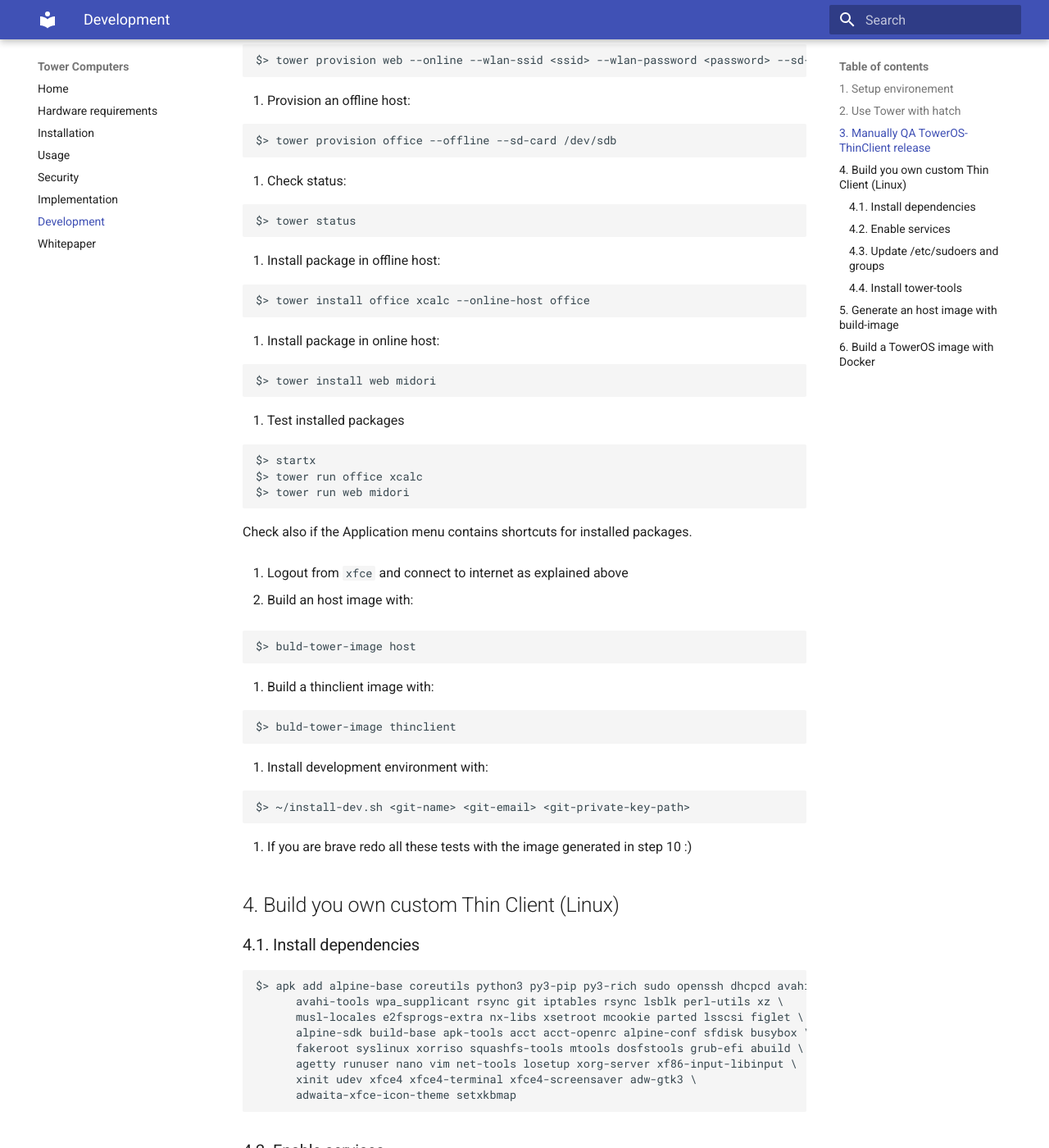
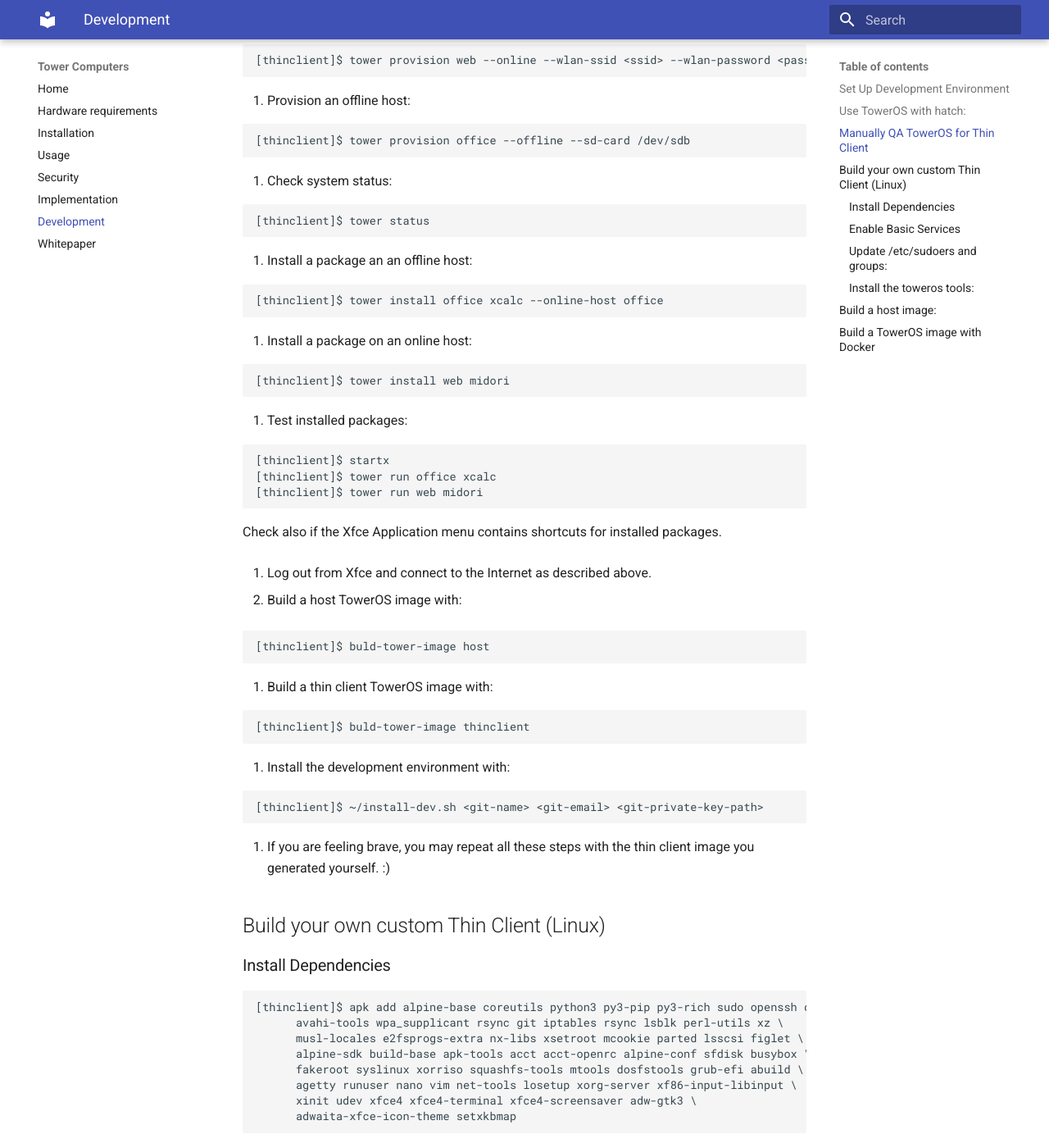
Before and after one commit to towercomputers/toweros, an MkDocs documentation site: the page built from docs/DeveloperGuide.md, in a window 1280 px wide and 1400 px high, scrolled down 1494 px. Shown: the whole window at 82% size. Built offline with MkDocs 1.6.1 and Material for MkDocs 9.7.7, drawn with Linux system fonts in a browser that asks for light colours; some of the changed text lies outside the part shown.

````diff
--- a/docs/DeveloperGuide.md
+++ b/docs/DeveloperGuide.md
@@ -1,11 +1,11 @@
-## 1. Setup environement
+## Set Up Development Environment
 
-To connect the Thin Client to internet you must:
+To connect the thin client to the Internet you must:
 
-1. provision a `router`
-2. set the thinclient gateway to `192.168.2.1` (the router`s ip):
+1. Provision a `router`.
+1. Set the gateway on the thin client to `192.168.2.1` (the router's IP address):
 
-The file /etc/network/interfaces must contain the following:
+The file `/etc/network/interfaces` must contain the following:
 
 ```
 auto lo
@@ -19,112 +19,115 @@ iface eth1 inet static
     address 192.168.3.100/24
 EOF
 ```
-3. set the DNS server:
 
-The file /etc/resolv.conf must contain the following:
+1. Set the DNS server on the thin client:
+
+The file `/etc/resolv.conf` must contain the following:
+
 ```
 nameserver 8.8.8.8
 nameserver 8.8.4.4
 ```
 
-4. restart network with: `sudo rc-service networking restart`
+1. Restart the network with: `[thinclient]$ sudo rc-service networking restart`:
 
-Configure `git`, download Github repository in `~/towercomputers/tower-tools` and install `hatch` with:
+Configure `git`, download Github repository in `~/towercomputers/toweros` and install `hatch` with:
 
 ```
-$> ~/install-dev.sh <git-name> <git-email> <git-private-key-path>
+[thinclient]$ ~/install-dev.sh <git-name> <git-email> <git-private-key-path>
 ```
 
-## 2. Use Tower with hatch
+## Use TowerOS with `hatch`:
 
 ```
-$> git clone git@github.com:towercomputers/tower-tools.git
-$> cd tower-tools
-$> pip install hatch
-$> hatch run tower --help
-$> hatch run build-tower-image --help
+[thinclient]$ git clone git@github.com:towercomputers/toweros.git
+[thinclient]$ cd toweros
+[thinclient]$ pip install hatch
+[thinclient]$ hatch run tower --help
+[thinclient]$ hatch run build-tower-image --help
 ```
 
-## 3. Manually QA TowerOS-ThinClient release
+## Manually QA TowerOS for Thin Client
 
 On first boot:
 
 1. Basic checking
 
-- Welcome message should be customized.
-- README, whitepaper and install-dev.sh should be in ~/.
-- wheel package and host image should be in ~/.cache/tower/builds.
-- iptables -L -v should show firewall rules and /var/logs/iptables.log should contain firewall logs.
-- `lo` and `eth0` should be up (check  with `ip ad`)
+- The “welcome message” should refer to TowerOS.
+- The README, whitepaper and `install-dev.sh` script should be found in `~/`.
+- The `wheel` package and host image should be in `~/.cache/tower/builds`.
+- `$ iptables -L -v` should show firewall rules, and `/var/logs/iptables.log` should contain firewall logs.
+- `lo` and `eth0` should be up (check  with `$ ip ad`)
 
-2. Provision an online host:
+1. Provision an online host:
 
 ```
-$> tower provision web --online --wlan-ssid <ssid> --wlan-password <password> --sd-card /dev/sdb
+[thinclient]$ tower provision web --online --wlan-ssid <ssid> --wlan-password <password> --sd-card /dev/sdb
 ```
 
-3. Provision an offline host:
+1. Provision an offline host:
 
 ```
-$> tower provision office --offline --sd-card /dev/sdb
+[thinclient]$ tower provision office --offline --sd-card /dev/sdb
 ```
 
-4. Check status:
+1. Check system status:
 
 ```
-$> tower status
+[thinclient]$ tower status
 ```
 
-5. Install package in offline host:
+1. Install a package an an offline host:
 
 ```
-$> tower install office xcalc --online-host office
+[thinclient]$ tower install office xcalc --online-host office
 ```
 
-6. Install package in online host:
+1. Install a package on an online host:
 
 ```
-$> tower install web midori
+[thinclient]$ tower install web midori
 ```
 
-7. Test installed packages
+1. Test installed packages:
 
 ```
-$> startx
-$> tower run office xcalc
-$> tower run web midori
+[thinclient]$ startx
+[thinclient]$ tower run office xcalc
+[thinclient]$ tower run web midori
 ```
 
-Check also if the Application menu contains shortcuts for installed packages.
+Check also if the Xfce Application menu contains shortcuts for installed packages.
 
-8. Logout from `xfce` and connect to internet as explained above
+1. Log out from Xfce and connect to the Internet as described above.
 
-9. Build an host image with:
+1. Build a host TowerOS image with:
 
 ```
-$> buld-tower-image host
+[thinclient]$ buld-tower-image host
 ```
 
-10. Build a thinclient image with:
+1. Build a thin client TowerOS image with:
 
 ```
-$> buld-tower-image thinclient
+[thinclient]$ buld-tower-image thinclient
 ```
 
-11. Install development environment with:
+1. Install the development environment with:
 
 ```
-$> ~/install-dev.sh <git-name> <git-email> <git-private-key-path>
+[thinclient]$ ~/install-dev.sh <git-name> <git-email> <git-private-key-path>
 ```
 
-12. If you are brave redo all these tests with the image generated in step 10 :)
+1. If you are feeling brave, you may repeat all these steps with the thin client image you generated yourself. :)
 
-## 4. Build you own custom Thin Client (Linux)
 
-### 4.1. Install dependencies
+## Build your own custom Thin Client (Linux)
+
+### Install Dependencies
 
 ```
-$> apk add alpine-base coreutils python3 py3-pip py3-rich sudo openssh dhcpcd avahi \
+[thinclient]$ apk add alpine-base coreutils python3 py3-pip py3-rich sudo openssh dhcpcd avahi \
       avahi-tools wpa_supplicant rsync git iptables rsync lsblk perl-utils xz \
       musl-locales e2fsprogs-extra nx-libs xsetroot mcookie parted lsscsi figlet \
       alpine-sdk build-base apk-tools acct acct-openrc alpine-conf sfdisk busybox \
@@ -134,98 +137,98 @@ $> apk add alpine-base coreutils python3 py3-pip py3-rich sudo openssh dhcpcd av
       adwaita-xfce-icon-theme setxkbmap
 ```
 
-### 4.2. Enable services
+### Enable Basic Services
 
 If necessary, enable IPv4 with:
 
 ```
-sed -i 's/noipv4ll/#noipv4ll/' /etc/dhcpcd.conf
+[thinclient]$ sed -i 's/noipv4ll/#noipv4ll/' /etc/dhcpcd.conf
 ```
 
 then
 
 ```
-$> rc-update add dhcpcd
-$> rc-update add avahi-daemon
-$> rc-update add iptables
-$> rc-update add networking
-$> rc-update add wpa_supplicant boot
-$> rc-update add dbus
+[thinclient]$ rc-update add dhcpcd
+[thinclient]$ rc-update add avahi-daemon
+[thinclient]$ rc-update add iptables
+[thinclient]$ rc-update add networking
+[thinclient]$ rc-update add wpa_supplicant boot
+[thinclient]$ rc-update add dbus
 ```
 
 **Important:** Make sure you are connected to the switch and check that your first wired interface (starting with the letter `e`) has an assigned IP.
 
-### 4.3. Update `/etc/sudoers` and groups
+### Update `/etc/sudoers` and groups:
 
-`tower-tools` assumes that the current user has full `sudo` access, with no password. (Please refer to our threat model.) Check if /etc/sudoers contains the following line:
+The `toweros` software assumes that the current user has full `sudo` access with no password. (Please refer to our [threat model](security).) Check if `/etc/sudoers` contains the following line:
 
 ```
-<you_username> ALL=(ALL) NOPASSWD: ALL
+<your_username> ALL=(ALL) NOPASSWD: ALL
 ```
 
-To build an image with `build-tower-image` you need to add the current user in the `abuild` group:
+To build an image with `build-tower-image`, you first need to add the current user in the `abuild` group:
 
 ```
-addgroup <you_username> abuild
+[thinclient]$ addgroup <you_username> abuild
 ```
 
-### 4.4. Install `tower-tools`
+### Install the `toweros` tools:
 
-Update pip to the latest version:
+Update `pip` to the latest version:
 
 ```
-$> python3 -m pip install --upgrade pip
+[thinclient]$ python3 -m pip install --upgrade pip
 ```
 
-then:
+Install the `toweros` toolkit with `pip`:
 
 ```
-$> python3 -m pip install "tower-tools @ git+ssh://github.com/towercomputers/tower-tools.git"
+[thinclient]$ python3 -m pip install "toweros @ git+ssh://github.com/towercomputers/toweros.git"
 ```
 
-## 5. Generate an host image with build-image
+## Build a host image:
 
 ```
-$> build-tower-image host
+[thinclient]$ build-tower-image host
 ```
 
-This will generate an image file compressed with xz in `~/.cache/tower/builds/`. Images in this folder will be used by default by the provision command if the `--image` flag is not provided.
+This will generate an image file compressed with xz in `~/.cache/tower/builds/`. Images in this folder will be used by default by the provision command (if the `--image` flag is not provided).
 
-## 6. Build a TowerOS image with Docker
+## Build a TowerOS image with Docker
 
 Build the Docker image with:
 
 ```
-$> git clone git@github.com:towercomputers/tower-tools.git
-$> cd tools
-$> hatch build -t wheel
-$> docker build -t build-tower-image:latest .
+[thinclient]$ git clone git@github.com:towercomputers/toweros.git
+[thinclient]$ cd tools
+[thinclient]$ hatch build -t wheel
+[thinclient]$ docker build -t build-tower-image:latest .
 ```
 
 Then build the TowerOS image inside a Docker container:
 
 ```
-$> docker run --name towerbuilder --user tower --privileged -v /dev:/dev build-tower-image thinclient
+[thinclient]$ docker run --name towerbuilder --user tower --privileged -v /dev:/dev build-tower-image thinclient
 ```
 
 Retrieve that image from the container:
 
 ```
-$> docker cp towerbuilder:/home/tower/.cache/tower/builds/toweros-thinclient-0.0.1-20230513171731-x86_64.iso ./
+[thinclient]$ docker cp towerbuilder:/home/tower/.cache/tower/builds/toweros-thinclient-0.0.1-20230513171731-x86_64.iso ./
 ```
 
 Finally delete the container with:
 
 ```
-$> docker rm towerbuilder
+[thinclient]$ docker rm towerbuilder
 ```
 
 **Note: **With the ARM64 architecture, you must use `buildx` and a cross-platform emulator like `tonistiigi/binfmt`.
 
 ```
-$> docker buildx create --use
-$> docker buildx build -t build-tower-image:latest --platform=linux/amd64 --output type=docker .
-$> docker run --privileged --rm tonistiigi/binfmt --install all
-$> docker run --platform=linux/amd64 --name towerbuilder --user tower --privileged -v /dev:/dev \
+[thinclient]$ docker buildx create --use
+[thinclient]$ docker buildx build -t build-tower-image:latest --platform=linux/amd64 --output type=docker .
+[thinclient]$ docker run --privileged --rm tonistiigi/binfmt --install all
+[thinclient]$ docker run --platform=linux/amd64 --name towerbuilder --user tower --privileged -v /dev:/dev \
               build-tower-image thinclient
 ```
````
Also changed, not shown: docs/hardware.md (+34 -59 lines), docs/implementation.md (+88 -82 lines), docs/index.md (+1 -1 lines), docs/usage.md (+12 -12 lines).
